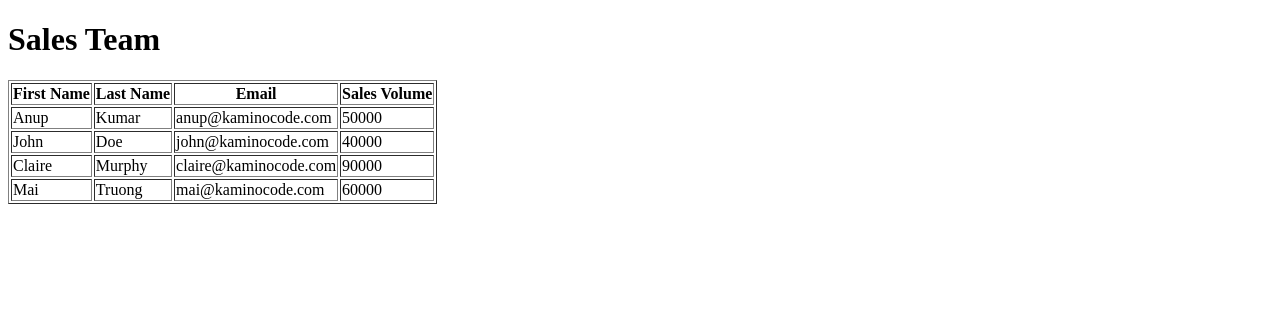
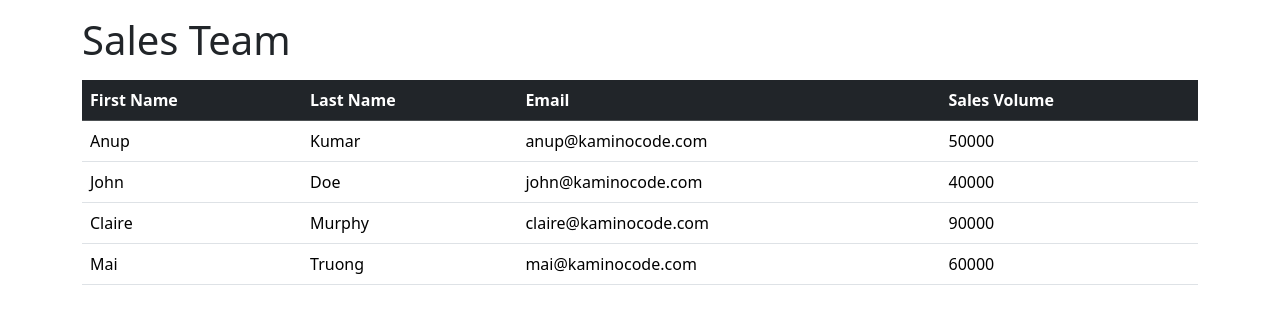
Before and after one commit to KaminoCode/angular-sales-project, an Angular app: page / in a window 1280 px wide. Shown: the top 324 px of the page. Built offline with nearby package versions, Linux system fonts and the light colour scheme.

Commit message:
Added Bootstrap CSS and styled the table

```diff
--- a/src/app/app.component.html
+++ b/src/app/app.component.html
@@ -1,3 +1,5 @@
-<h1>Sales Team</h1>
+<div class="container">
+  <h1 class="mt-3 mb-3">Sales Team</h1>
 
-<app-sales-person-list></app-sales-person-list>
+  <app-sales-person-list></app-sales-person-list>
+</div>
--- a/src/app/sales-person-list/sales-person-list.component.html
+++ b/src/app/sales-person-list/sales-person-list.component.html
@@ -1,6 +1,6 @@
-<table border="1">
+<table class="table table-hover">
 
-  <thead>
+  <thead class="table-dark">
     <tr>
       <th>First Name</th>
       <th>Last Name</th>
--- a/src/index.html
+++ b/src/index.html
@@ -1,13 +1,19 @@
 <!doctype html>
 <html lang="en">
+
 <head>
   <meta charset="utf-8">
+  <meta name="viewport" content="width=device-width, initial-scale=1">
+
+  <link href="https://cdn.jsdelivr.net/npm/bootstrap@5.3.0-alpha3/dist/css/bootstrap.min.css" rel="stylesheet"
+    crossorigin="anonymous">
   <title>SalesProject</title>
   <base href="/">
-  <meta name="viewport" content="width=device-width, initial-scale=1">
   <link rel="icon" type="image/x-icon" href="favicon.ico">
 </head>
+
 <body>
   <app-root></app-root>
 </body>
+
 </html>
```
